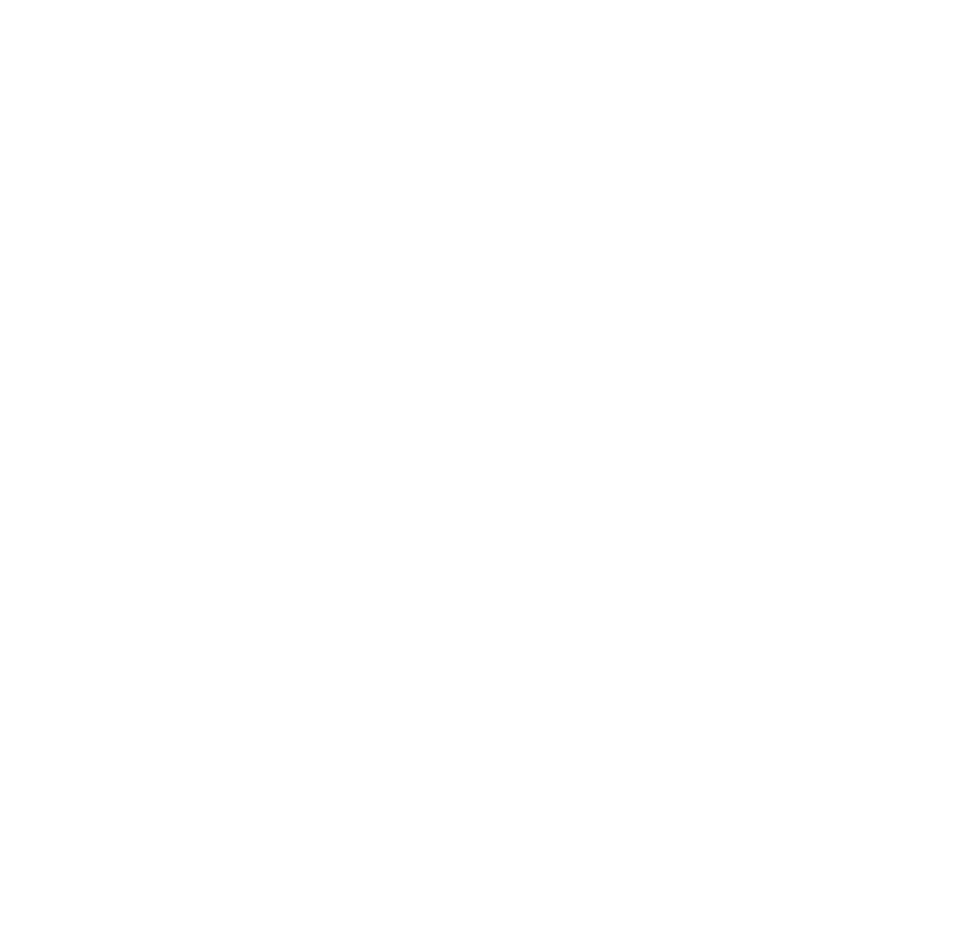
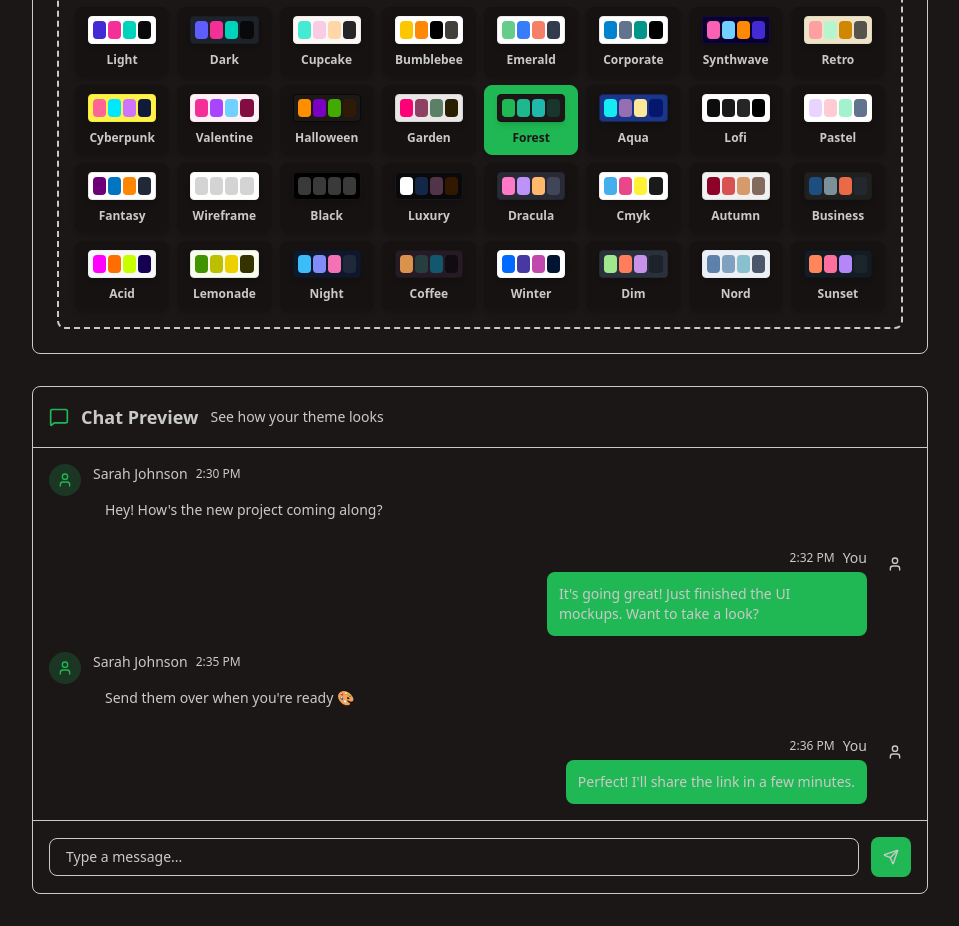
Before and after one commit to RBautista06/real-time-chat, a React (Vite) app in the folder client/: page /settings in a window 1280 px wide. Shown: the part 300-1226 px from the top of the page, without its empty margins (160-1119 px from the left). Before the commit the page ends 800 px from the top, so only its background shows below. Built offline with nearby package versions, Linux system fonts and the light colour scheme; no server answers.

Commit message:
theme store

```diff
--- a/client/package.json
+++ b/client/package.json
@@ -12,6 +12,7 @@
   "dependencies": {
     "@tailwindcss/vite": "^4.1.11",
     "axios": "^1.10.0",
+    "browser-image-compression": "^2.0.2",
     "lucide-react": "^0.525.0",
     "react": "^19.1.0",
     "react-dom": "^19.1.0",
--- a/client/src/App.tsx
+++ b/client/src/App.tsx
@@ -10,9 +10,11 @@
 import ProtectRoute from "./component/routeGuard/AuthRoute";
 import AuthRoute from "./component/routeGuard/ProtectRoute";
 import { Toaster } from "react-hot-toast";
+import { useThemeStore } from "./store/useThemeStore";
 
 const App = () => {
   const { checkAuth, isCheckingAuth } = useAuthStore();
+  const { theme } = useThemeStore();
   useEffect(() => {
     checkAuth();
   }, [checkAuth]);
@@ -24,7 +26,7 @@
       </div>
     );
   return (
-    <div>
+    <div data-theme={theme}>
       <Navbar />
       <Routes>
         <Route
--- /dev/null
+++ b/client/src/constants/index.ts
@@ -0,0 +1,34 @@
+export const THEMES = [
+  "light",
+  "dark",
+  "cupcake",
+  "bumblebee",
+  "emerald",
+  "corporate",
+  "synthwave",
+  "retro",
+  "cyberpunk",
+  "valentine",
+  "halloween",
+  "garden",
+  "forest",
+  "aqua",
+  "lofi",
+  "pastel",
+  "fantasy",
+  "wireframe",
+  "black",
+  "luxury",
+  "dracula",
+  "cmyk",
+  "autumn",
+  "business",
+  "acid",
+  "lemonade",
+  "night",
+  "coffee",
+  "winter",
+  "dim",
+  "nord",
+  "sunset",
+];
--- a/client/src/index.css
+++ b/client/src/index.css
@@ -1,2 +1,5 @@
 @import "tailwindcss";
 @plugin "daisyui";
+@plugin "daisyui" {
+  themes: all;
+}
--- a/client/src/pages/SettingPage.tsx
+++ b/client/src/pages/SettingPage.tsx
@@ -1,6 +1,175 @@
+import { Settings, MessageSquare, User, Send } from "lucide-react";
+import { THEMES } from "../constants";
+import { useThemeStore } from "../store/useThemeStore";
 
-const SettingPage = () => {
-  return <div>SettingPage</div>;
+const SettingsPage = () => {
+  const { theme, setTheme } = useThemeStore();
+  return (
+    <div className="min-h-screen bg-background">
+      <div className="container mx-auto px-4 py-8">
+        <div className="max-w-4xl mx-auto">
+          {/* Header */}
+          <div className="flex items-center gap-3 mb-8">
+            <div className="size-10 rounded-lg bg-primary/10 flex items-center justify-center">
+              <Settings className="size-5 text-primary" />
+            </div>
+            <div>
+              <h1 className="text-3xl font-bold">Settings</h1>
+              <p className="text-muted-foreground">Customize your experience</p>
+            </div>
+          </div>
+
+          {/* Theme Selection Section - Replace with Daisy UI */}
+          <div className="bg-card rounded-lg border p-6 mb-8">
+            <div className="mb-6">
+              <h2 className="text-xl font-semibold">Theme</h2>
+              <p className="text-sm text-muted-foreground">
+                Choose your preferred color scheme
+              </p>
+            </div>
+
+            {/* This is where you'll add your Daisy UI theme selection */}
+            <div className="p-4 border-2 border-dashed border-muted rounded-lg text-center">
+              <div className="grid grid-cols-4 sm:grid-cols-6 md:grid-cols-8 gap-2">
+                {THEMES.map((t) => (
+                  <button
+                    key={t}
+                    onClick={() => setTheme(t)}
+                    className={`btn btn-sm h-auto px-3 py-2 overflow-hidden rounded-lg shadow-md transition-all flex flex-col items-center gap-2 capitalize ${
+                      theme === t ? "btn-primary text-base-100" : ""
+                    }`}>
+                    {/* Preview theme colors */}
+                    <div
+                      className="w-full h-7 rounded overflow-hidden border border-base-200 shadow-md"
+                      data-theme={t}>
+                      <div className="grid grid-cols-4 h-full w-full gap-0.5 p-1">
+                        <div className="h-full rounded bg-primary" />
+                        <div className="h-full rounded bg-secondary" />
+                        <div className="h-full rounded bg-accent" />
+                        <div className="h-full rounded bg-neutral" />
+                      </div>
+                    </div>
+                    <span className="text-xs">{t}</span>
+                  </button>
+                ))}
+              </div>
+            </div>
+          </div>
+
+          {/* Chat Preview Section */}
+          <div className="bg-card rounded-lg border overflow-hidden">
+            <div className="p-4 border-b bg-muted/50">
+              <div className="flex items-center gap-3">
+                <MessageSquare className="size-5 text-primary" />
+                <h2 className="text-lg font-semibold">Chat Preview</h2>
+                <span className="text-sm text-muted-foreground">
+                  See how your theme looks
+                </span>
+              </div>
+            </div>
+
+            <div className="p-4 space-y-4 max-auto">
+              {/* Sample Messages */}
+              <div className="flex items-start gap-3">
+                <div className="size-8 rounded-full bg-primary/20 flex items-center justify-center flex-shrink-0">
+                  <User className="size-4 text-primary" />
+                </div>
+                <div className="flex-1">
+                  <div className="flex items-center gap-2 mb-1">
+                    <span className="font-medium text-sm">Sarah Johnson</span>
+                    <span className="text-xs text-muted-foreground">
+                      2:30 PM
+                    </span>
+                  </div>
+                  <div className="bg-muted rounded-lg p-3 max-w-xs">
+                    <p className="text-sm">
+                      Hey! How's the new project coming along?
+                    </p>
+                  </div>
+                </div>
+              </div>
+
+              <div className="flex items-start gap-3 justify-end">
+                <div className="flex-1 flex justify-end">
+                  <div className="max-w-xs">
+                    <div className="flex items-center gap-2 mb-1 justify-end">
+                      <span className="text-xs text-muted-foreground">
+                        2:32 PM
+                      </span>
+                      <span className="font-medium text-sm">You</span>
+                    </div>
+                    <div className="bg-primary rounded-lg p-3">
+                      <p className="text-sm text-primary-foreground">
+                        It's going great! Just finished the UI mockups. Want to
+                        take a look?
+                      </p>
+                    </div>
+                  </div>
+                </div>
+                <div className="size-8 rounded-full bg-muted flex items-center justify-center flex-shrink-0">
+                  <User className="size-4 text-muted-foreground" />
+                </div>
+              </div>
+
+              <div className="flex items-start gap-3">
+                <div className="size-8 rounded-full bg-primary/20 flex items-center justify-center flex-shrink-0">
+                  <User className="size-4 text-primary" />
+                </div>
+                <div className="flex-1">
+                  <div className="flex items-center gap-2 mb-1">
+                    <span className="font-medium text-sm">Sarah Johnson</span>
+                    <span className="text-xs text-muted-foreground">
+                      2:35 PM
+                    </span>
+                  </div>
+                  <div className="bg-muted rounded-lg p-3 max-w-xs">
+                    <p className="text-sm">
+                      Send them over when you're ready 🎨
+                    </p>
+                  </div>
+                </div>
+              </div>
+
+              <div className="flex items-start gap-3 justify-end">
+                <div className="flex-1 flex justify-end">
+                  <div className="max-w-xs">
+                    <div className="flex items-center gap-2 mb-1 justify-end">
+                      <span className="text-xs text-muted-foreground">
+                        2:36 PM
+                      </span>
+                      <span className="font-medium text-sm">You</span>
+                    </div>
+                    <div className="bg-primary rounded-lg p-3">
+                      <p className="text-sm text-primary-foreground">
+                        Perfect! I'll share the link in a few minutes.
+                      </p>
+                    </div>
+                  </div>
+                </div>
+                <div className="size-8 rounded-full bg-muted flex items-center justify-center flex-shrink-0">
+                  <User className="size-4 text-muted-foreground" />
+                </div>
+              </div>
+            </div>
+
+            {/* Chat Input Preview */}
+            <div className="p-4 border-t bg-muted/30">
+              <div className="flex items-center gap-3">
+                <div className="flex-1 bg-background rounded-lg border px-4 py-2">
+                  <p className="text-sm text-muted-foreground">
+                    Type a message...
+                  </p>
+                </div>
+                <button className="size-10 rounded-lg bg-primary flex items-center justify-center">
+                  <Send className="size-4 text-primary-foreground" />
+                </button>
+              </div>
+            </div>
+          </div>
+        </div>
+      </div>
+    </div>
+  );
 };
 
-export default SettingPage;
+export default SettingsPage;
--- /dev/null
+++ b/client/src/store/useThemeStore.ts
@@ -0,0 +1,14 @@
+import { create } from "zustand";
+
+interface ThemeStore {
+  theme: string;
+  setTheme: (theme: string) => void;
+}
+
+export const useThemeStore = create<ThemeStore>((set) => ({
+  theme: localStorage.getItem("chat-theme") || "forest",
+  setTheme: (theme: string) => {
+    localStorage.setItem("chat-theme", theme);
+    set({ theme });
+  },
+}));
```
Also changed, not shown: 1 other file (tests, documents, lock files or other folders).
